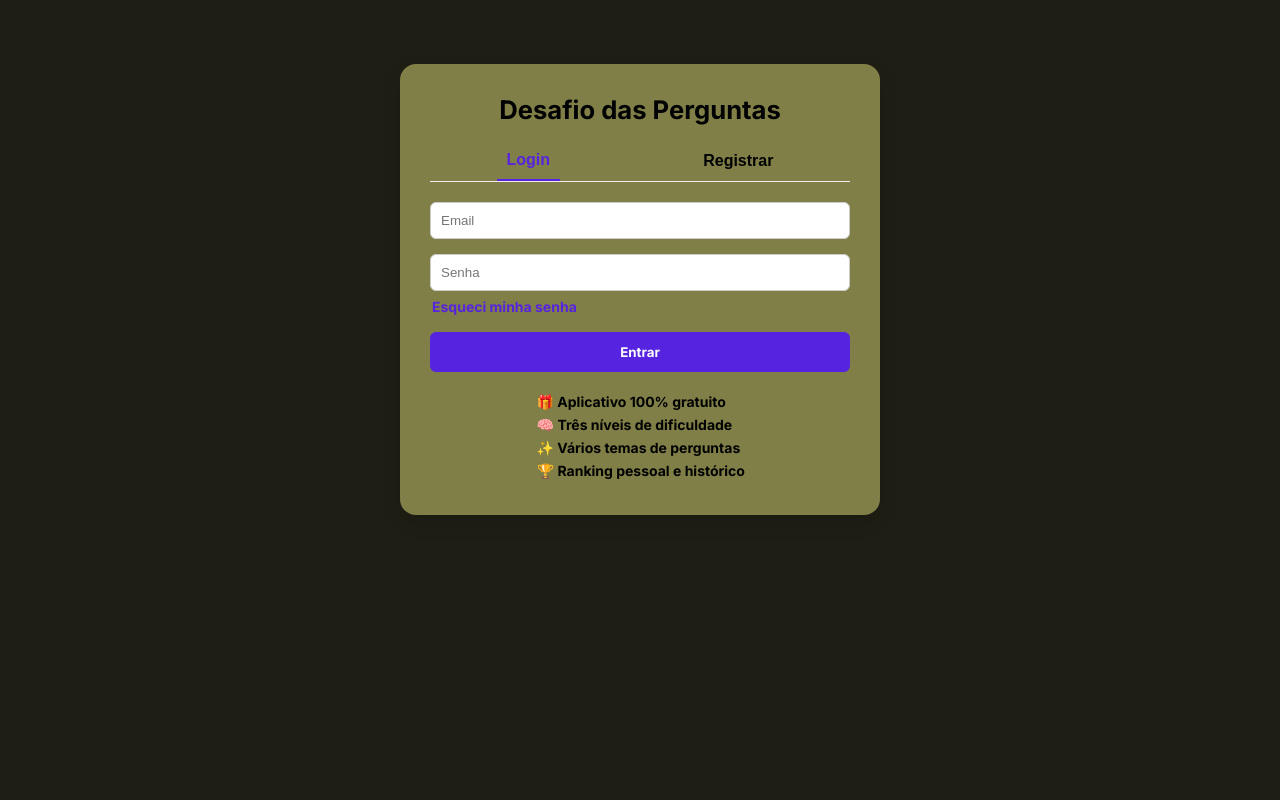
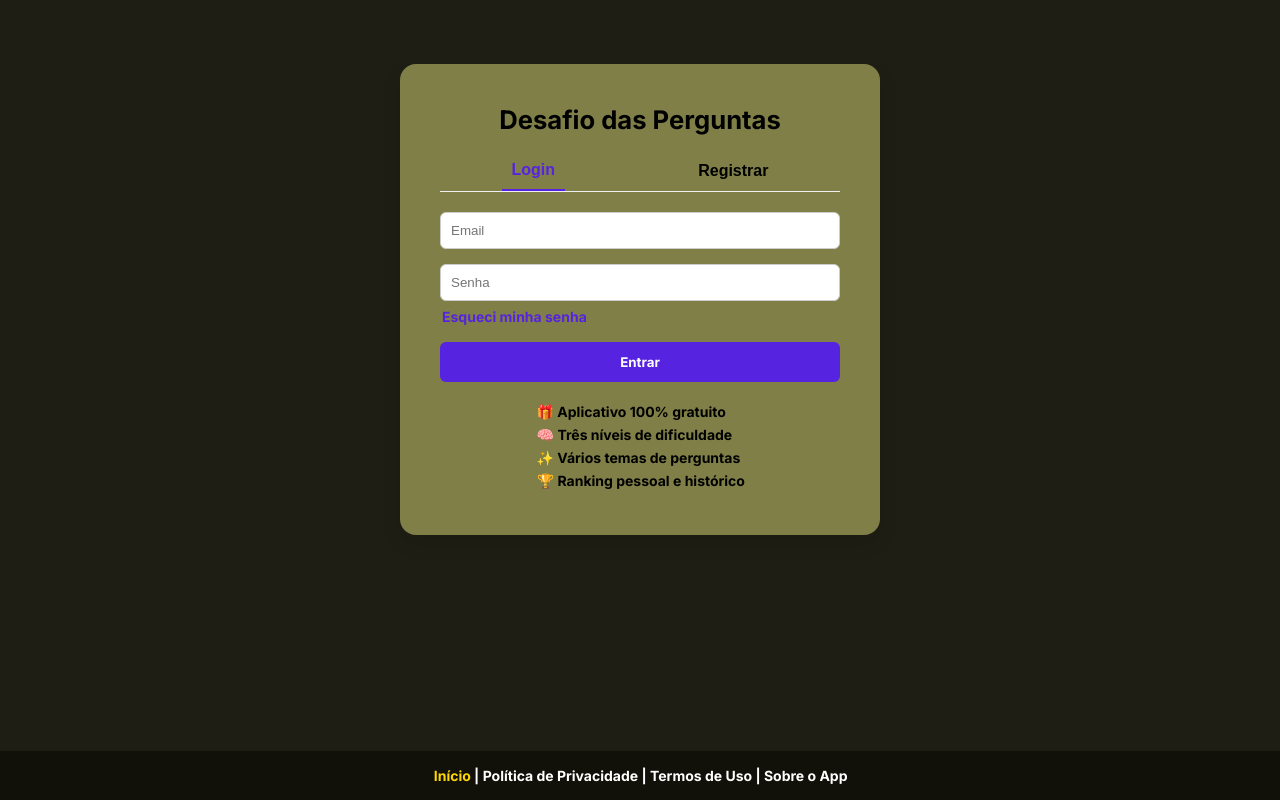
Before and after one commit to EvolvePlayStudio/DesafioDasPerguntasV.1.2.0, a Flask app: page / in a window 1280 px wide. Run offline with Flask 3, Linux system fonts and the light colour scheme.

Commit message:
Adiciona rodapé na página de login

```diff
--- a/app.py
+++ b/app.py
@@ -658,7 +658,6 @@ def salvar_favoritos(user_id):
         if cur: cur.close()
         if conn: conn.close()
 
-
 @app.route("/checkout/<metodo>/<int:plano_id>")
 def checkout(metodo, plano_id):
     conn = cur = None
@@ -1042,15 +1041,33 @@ def reset_senha():
 
 @app.route("/politica-de-privacidade")
 def politica_privacidade():
+    session['from_login'] = False
     return render_template("privacy_policy.html")
+
+@app.route("/termos-de-uso")
+def termos_uso():
+    session['from_login'] = False
+    return render_template("termos_de_uso.html")
 
 @app.route("/sobre-o-app")
 def sobre_app():
+    session['from_login'] = False
     return render_template("sobre_o_app.html")
 
-@app.route("/termos-de-uso")
-def termos_uso():
-    return render_template("termos_de_uso.html")
+@app.route('/politica-de-privacidade-from-login')
+def politica_privacidade_from_login():
+    session['from_login'] = True
+    return render_template('privacy_policy.html')
+
+@app.route('/termos-de-uso-from-login')
+def termos_uso_from_login():
+    session['from_login'] = True
+    return render_template('termos_de_uso.html')
+
+@app.route('/sobre-o-app-from-login')
+def sobre_app_from_login():
+    session['from_login'] = True
+    return render_template('sobre_o_app.html')
 
 @app.route("/quiz")
 @token_required
--- a/static/sitemap.xml
+++ b/static/sitemap.xml
@@ -3,7 +3,7 @@
 
   <url>
     <loc>https://desafiodasperguntas.com.br/</loc>
-    <lastmod>2025-08-22</lastmod>
+    <lastmod>2025-08-30</lastmod>
     <changefreq>weekly</changefreq>
     <priority>1.0</priority>
   </url>
@@ -45,7 +45,7 @@
 
   <url>
     <loc>https://desafiodasperguntas.com.br/sobre_o_app</loc>
-    <lastmod>2025-08-22</lastmod>
+    <lastmod>2025-08-30</lastmod>
     <changefreq>monthly</changefreq>
     <priority>0.6</priority>
   </url>
@@ -67,7 +67,7 @@
   <!-- Páginas técnicas: indexáveis mas prioridade baixa -->
   <url>
     <loc>https://desafiodasperguntas.com.br/login</loc>
-    <lastmod>2025-08-22</lastmod>
+    <lastmod>2025-08-30</lastmod>
     <changefreq>monthly</changefreq>
     <priority>0.2</priority>
   </url>
--- a/static/style.css
+++ b/static/style.css
@@ -72,6 +72,7 @@ footer a:hover {
     flex-direction: column;
     box-sizing: border-box;
     font-family: Inter, Arial, sans-serif;
+    /*font-family: 'Inter', system-ui, -apple-system, 'Segoe UI', Roboto, 'Helvetica Neue', Arial, sans-serif;*/
     color: black;
     background: var(--cor-fundo-padrao);
     overflow: hidden;
--- a/templates/doacoes.html
+++ b/templates/doacoes.html
@@ -6,7 +6,7 @@
   <title>Doações - Desafio das Perguntas</title>
   <link rel="stylesheet" href="{{ url_for('static', filename='style.css') }}">
   <link rel="icon" type="image/png" href="{{ url_for('static', filename='img/Favicon.png') }}">
-  <meta name="description" content="Teste seus conhecimentos em História, Filosofia, Esportes e muito mais em um quiz interativo e divertido">
+  <meta name="description" content="🎁 Aplicativo 100% gratuito 🧠 Três níveis de dificuldade ✨ Vários temas de perguntas 🏆 Ranking pessoal e histórico">
   <style>
     body {
       font-family: "Inter", system-ui, -apple-system, "Segoe UI", Roboto, "Helvetica Neue", Arial, sans-serif;
--- a/templates/home.html
+++ b/templates/home.html
@@ -5,7 +5,7 @@
   <title>Home - Desafio das Perguntas</title>
   <link rel="stylesheet" href="{{ url_for('static', filename='style.css') }}">
   <link rel="icon" type="image/png" href="{{ url_for('static', filename='img/Favicon.png') }}">
-  <meta name="description" content="Teste seus conhecimentos em História, Filosofia, Esportes e muito mais em um quiz interativo e divertido">
+  <meta name="description" content="🎁 Aplicativo 100% gratuito 🧠 Três níveis de dificuldade ✨ Vários temas de perguntas 🏆 Ranking pessoal e histórico">
   <style>
     body {
       width: 100%;
--- a/templates/login.html
+++ b/templates/login.html
@@ -1,35 +1,46 @@
 <!DOCTYPE html>
-<html lang="pt-br">
+<html lang="pt-br" style="height: 100%; box-sizing: border-box; font-family: 'Inter', system-ui, -apple-system, 'Segoe UI', Roboto, 'Helvetica Neue', Arial, sans-serif;">
 <head>
     <meta charset="UTF-8">
     <title>Login - Desafio das Perguntas</title>
     <meta name="viewport" content="width=device-width, initial-scale=1.0">
     <link rel="stylesheet" href="{{ url_for('static', filename='style.css') }}">
     <link rel="icon" type="image/png" href="{{ url_for('static', filename='img/Favicon.png') }}?v=1">
-    <meta name="description" content="Teste seus conhecimentos em História, Filosofia, Esportes e muito mais em um quiz interativo e divertido">
+    <meta name="description" content="🎁 Aplicativo 100% gratuito 🧠 Três níveis de dificuldade ✨ Vários temas de perguntas 🏆 Ranking pessoal e histórico">
     <style>
+        :root {
+          --footer-h: 1.05rem;
+        }
         body {
             font-family: 'Inter', system-ui, -apple-system, 'Segoe UI', Roboto, 'Helvetica Neue', Arial, sans-serif;
             background: var(--cor-fundo-padrao);
             display: flex;
+            flex-direction: column;
+            justify-content: center;
+            padding-top: 8vh;
+            height: calc(93vh - var(--footer-h));
+            box-sizing: border-box;
+        }
+        main {
+            flex: 1;
+            display: flex;
             justify-content: center;
             align-items: flex-start;
-            padding-top: 8vh;
             overflow-y: auto;
         }
         .auth-container {
             font-family: 'Inter', system-ui, -apple-system, 'Segoe UI', Roboto, 'Helvetica Neue', Arial, sans-serif;
-            max-height: calc(100vh - 8vh);
             overflow: auto;
             background-color: var(--cor-fundo-claro);
-            padding: 30px;
+            padding: 2.5rem;
             border-radius: 16px;
             box-shadow: 0 8px 20px rgba(0, 0, 0, 0.1);
-            width: 100%;
-            max-width: 420px;
+            width: 50%;
+            max-width: 400px;
             display: flex;
             flex-direction: column;
             align-items: stretch;
+            overflow-y: auto;
         }
         .title {
             text-align: center;
@@ -151,11 +162,17 @@
         #captcha-grid {
             justify-content: center;
         }
+        footer {
+            position: fixed;
+            width: 97.6%;
+            bottom: 0;
+            height: var(--footer-h);
+        }
     </style>
 </head>
 <body>
+  <main>
     <div class="auth-container">
-        <!-- Título do app -->
         <div class="title">Desafio das Perguntas</div>
 
         <!-- Abas de login e registro (a de recuperação de senha fica oculta)-->
@@ -237,6 +254,15 @@
             </ul>
         </div>
     </div>
+  </main>
+
+    <!-- Rodapé da página -->
+    <footer>
+      <a href="{{ url_for('login') }}" style="color: var(--cor-pagina-selecionada)">Início</a> |
+      <a href="{{ url_for('politica_privacidade_from_login') }}">Política de Privacidade</a> |
+      <a href="{{ url_for('termos_uso_from_login') }}">Termos de Uso</a> |
+      <a href="{{ url_for('sobre_app_from_login') }}">Sobre o App</a>
+    </footer>
 
     <script type="module" src="{{ url_for('static', filename='login.js') }}"></script>
 </body>
--- a/templates/mensagem.html
+++ b/templates/mensagem.html
@@ -4,7 +4,7 @@
 <head>
     <meta charset="UTF-8">
     <link rel="icon" type="image/png" href="{{ url_for('static', filename='img/Favicon.png') }}">
-    <meta name="description" content="Teste seus conhecimentos em História, Filosofia, Esportes e muito mais em um quiz interativo e divertido">
+    <meta name="description" content="🎁 Aplicativo 100% gratuito 🧠 Três níveis de dificuldade ✨ Vários temas de perguntas 🏆 Ranking pessoal e histórico">
     <title>{{ titulo }}</title>
     <style>
         body {
--- a/templates/pesquisa.html
+++ b/templates/pesquisa.html
@@ -5,7 +5,7 @@
   <title>Pesquisa - Desafio das Perguntas</title>
   <link rel="stylesheet" href="{{ url_for('static', filename='style.css') }}">
   <link rel="icon" type="image/png" href="{{ url_for('static', filename='img/Favicon.png') }}">
-  <meta name="description" content="Teste seus conhecimentos em História, Filosofia, Esportes e muito mais em um quiz interativo e divertido">
+  <meta name="description" content="🎁 Aplicativo 100% gratuito 🧠 Três níveis de dificuldade ✨ Vários temas de perguntas 🏆 Ranking pessoal e histórico">
   <style>
     :root {
       --footer-h: 60px;
--- a/templates/quiz.html
+++ b/templates/quiz.html
@@ -6,7 +6,7 @@
   <title>Quiz - Desafio das Perguntas</title>
   <link rel="stylesheet" href="{{ url_for('static', filename='style.css') }}">
   <link rel="icon" type="image/png" href="{{ url_for('static', filename='img/Favicon.png') }}">
-  <meta name="description" content="Teste seus conhecimentos em História, Filosofia, Esportes e muito mais em um quiz interativo e divertido">
+  <meta name="description" content="🎁 Aplicativo 100% gratuito 🧠 Três níveis de dificuldade ✨ Vários temas de perguntas 🏆 Ranking pessoal e histórico">
   <style>
     body {
       background: var(--cor-fundo-padrao);
--- a/templates/reset_senha.html
+++ b/templates/reset_senha.html
@@ -5,7 +5,7 @@
   <title>Redefinir Senha - Desafio das Perguntas</title>
   <link rel="stylesheet" href="{{ url_for('static', filename='style.css') }}">
   <link rel="icon" type="image/png" href="{{ url_for('static', filename='img/Favicon.png') }}">
-  <meta name="description" content="Teste seus conhecimentos em História, Filosofia, Esportes e muito mais em um quiz interativo e divertido">
+  <meta name="description" content="🎁 Aplicativo 100% gratuito 🧠 Três níveis de dificuldade ✨ Vários temas de perguntas 🏆 Ranking pessoal e histórico">
   <style>
     body {
       font-family: 'Inter', system-ui, -apple-system, 'Segoe UI', Roboto, 'Helvetica Neue', Arial, sans-serif;
--- a/templates/resultado.html
+++ b/templates/resultado.html
@@ -5,7 +5,7 @@
   <title>Resultado - Desafio das Perguntas</title>
   <link rel="stylesheet" href="{{ url_for('static', filename='style.css') }}">
   <link rel="icon" type="image/png" href="{{ url_for('static', filename='img/Favicon.png') }}">
-  <meta name="description" content="Teste seus conhecimentos em História, Filosofia, Esportes e muito mais em um quiz interativo e divertido">
+  <meta name="description" content="🎁 Aplicativo 100% gratuito 🧠 Três níveis de dificuldade ✨ Vários temas de perguntas 🏆 Ranking pessoal e histórico">
   <style>
     :root {
       --footer-h: 60px;
```
Also changed, not shown: templates/privacy_policy.html (+13 -6 lines), templates/sobre_o_app.html (+16 -6 lines), templates/termos_de_uso.html (+9 -1 lines), Pesquisa.png (added).
